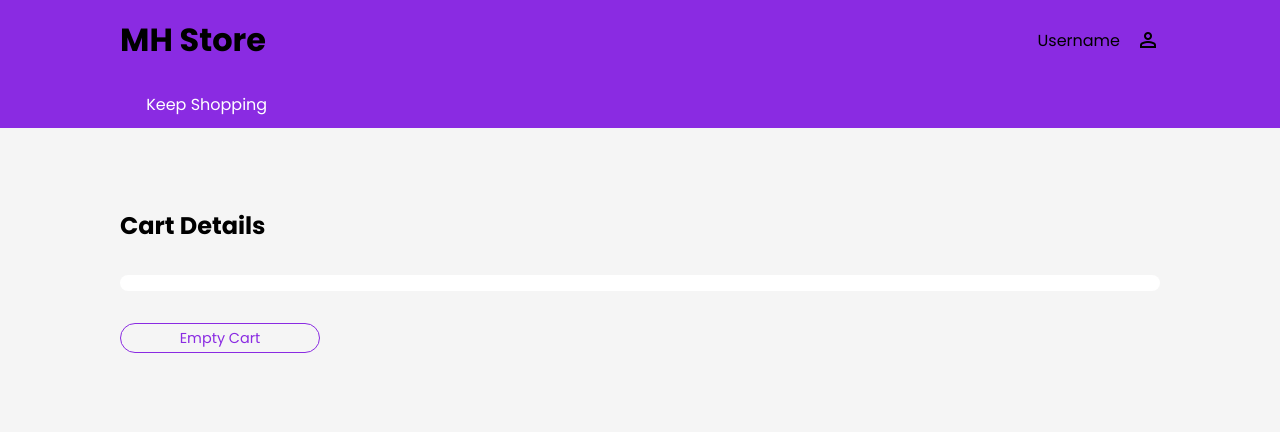
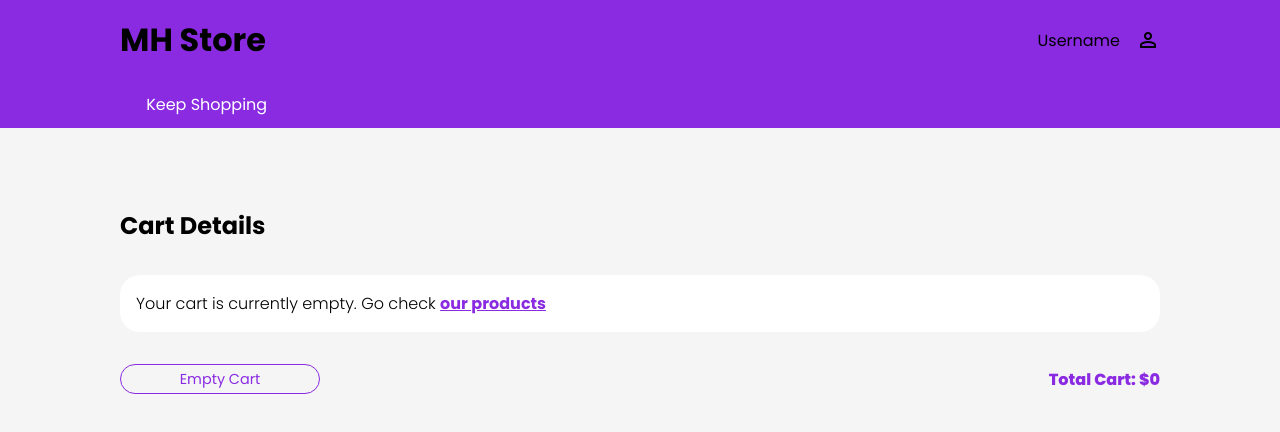
Before and after one commit to TeoGoerens/coderhousejs.e-commerce, a plain HTML site: page cart.html in a window 1280 px wide. Drawn offline with nearby package versions, Linux system fonts and the light colour scheme; some packages are replaced by stand-ins of ours; a script that the page names is missing.

Commit message:
arreglo del mensaje desplegado cuando el carrito esta vacio

```diff
--- a/css/main.css
+++ b/css/main.css
@@ -169,6 +169,18 @@ main {
 
 /************** MAIN CART **************/
 
+.emptyCart__message {
+  font-weight: 300;
+  padding-bottom: 1rem;
+  padding-left: 1rem;
+}
+
+.emptyCart__message a {
+  color: blueviolet;
+  font-weight: 700;
+  text-decoration: underline;
+}
+
 .button__emptyCart {
   margin-block: 2rem;
   cursor: pointer;
--- a/js/cart.js
+++ b/js/cart.js
@@ -13,8 +13,21 @@ let increaseItemButton;
 const emptyCartButton = document.querySelector("#button__emptyCart");
 let cartTotalAmount = document.querySelector("#cart__total");
 
+const emptyCartInnerText = `
+  <h4 class="emptyCart__message">
+    Your cart is currently empty. Go check <a href="/index.html">our products</a>
+  </h4>
+`;
+
 function displayCart() {
   cartContainer.innerHTML = "";
+
+  if (cartProducts.length === 0) {
+    const cartProductsCard = document.createElement("div");
+    cartProductsCard.innerHTML = emptyCartInnerText;
+    cartContainer.append(cartProductsCard);
+    calculateTotalCartAmount(cartProducts);
+  } else {
     cartProducts.forEach((product) => {
       const cartProductsCard = document.createElement("div");
       /* For each newly created div, I will assign the corresponding class to make sure that the CSS properties are assigned */
@@ -39,7 +52,6 @@ function displayCart() {
 
       /* Each newly created div with the corresponding information & style should now be included in the HTML in the cart's container */
       cartContainer.append(cartProductsCard);
-
       calculateTotalCartAmount(cartProducts);
 
       /* Update increase & reduce items' buttons */
@@ -53,11 +65,11 @@ function displayCart() {
       increaseItemButton.forEach((button) => {
         button.addEventListener("click", increaseItem);
       });
-
       reduceItemButton.forEach((button) => {
         button.addEventListener("click", reduceItem);
       });
     });
+  }
 }
 
 displayCart();
@@ -129,6 +141,10 @@ emptyCartButton.addEventListener("click", () => {
       localStorage.removeItem("cartProducts");
       cartContainer.innerHTML = "";
       cartProducts = [];
+      const cartProductsCard = document.createElement("div");
+      cartProductsCard.innerHTML = emptyCartInnerText;
+      cartContainer.append(cartProductsCard);
+
       calculateTotalCartAmount(cartProducts);
 
       Swal.fire({
```
Lines whose indentation alone changed are shown as unchanged.
